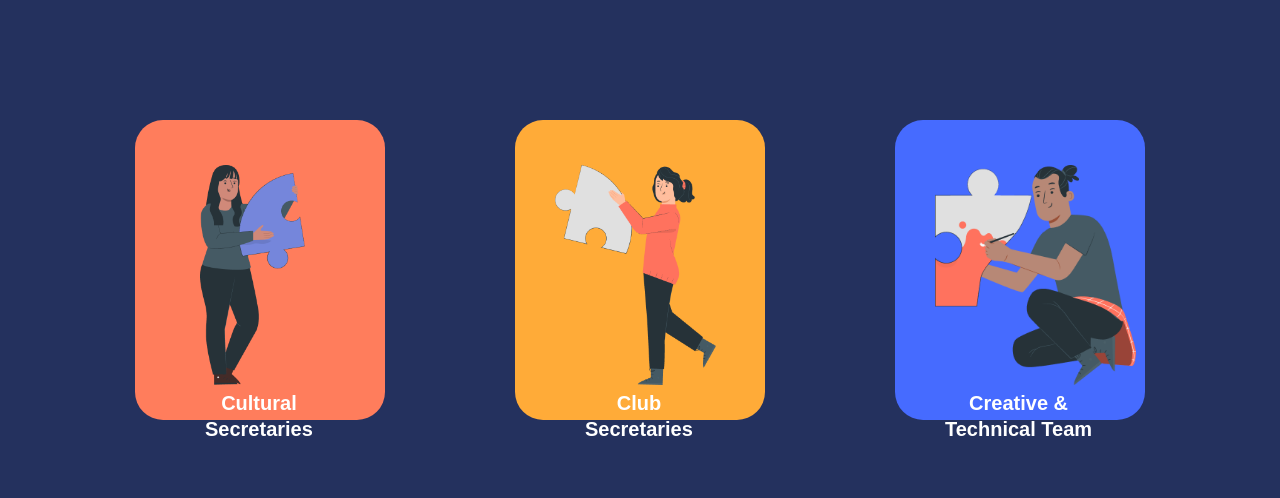
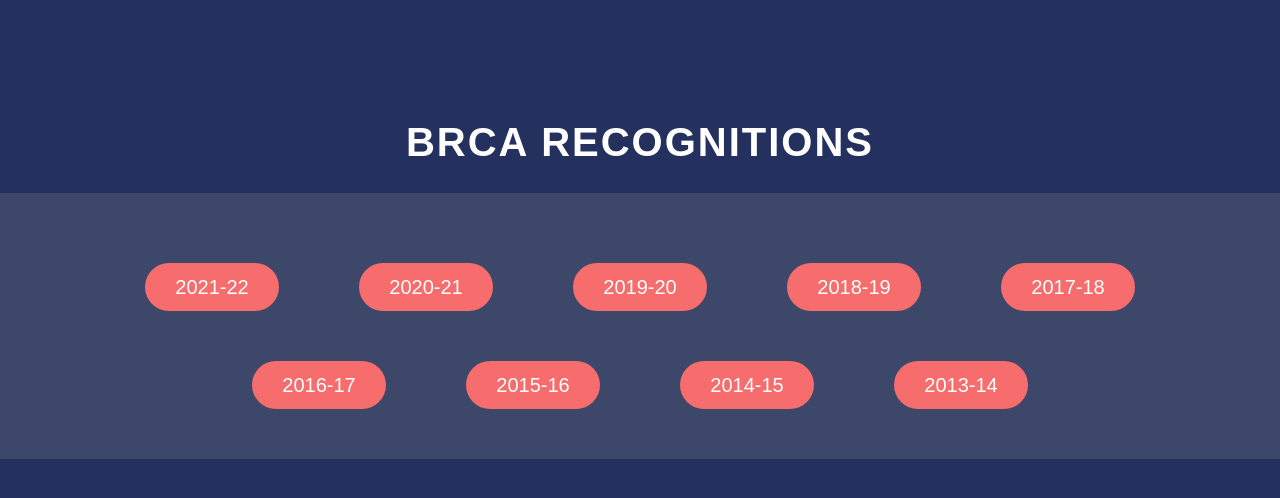
Before and after one commit to actioncamen13/BRCA, a React (Create React App) app: page / in a window 1280 px wide. Shown: the top 498 px of the page. Built offline with nearby package versions, Linux system fonts and the light colour scheme.

Commit message:
Update App.js

```diff
--- a/src/App.js
+++ b/src/App.js
@@ -8,9 +8,9 @@ import SacBooking from './frame5/SacBooking';
 function App() {
   return (
     <div className="App">
-      {/* <Recognitions/> */}
+      <Recognitions/>
       {/* <SacBooking /> */}
-      <Teams/>
+      {/* <Teams/> */}
 
     </div>
   );
```
